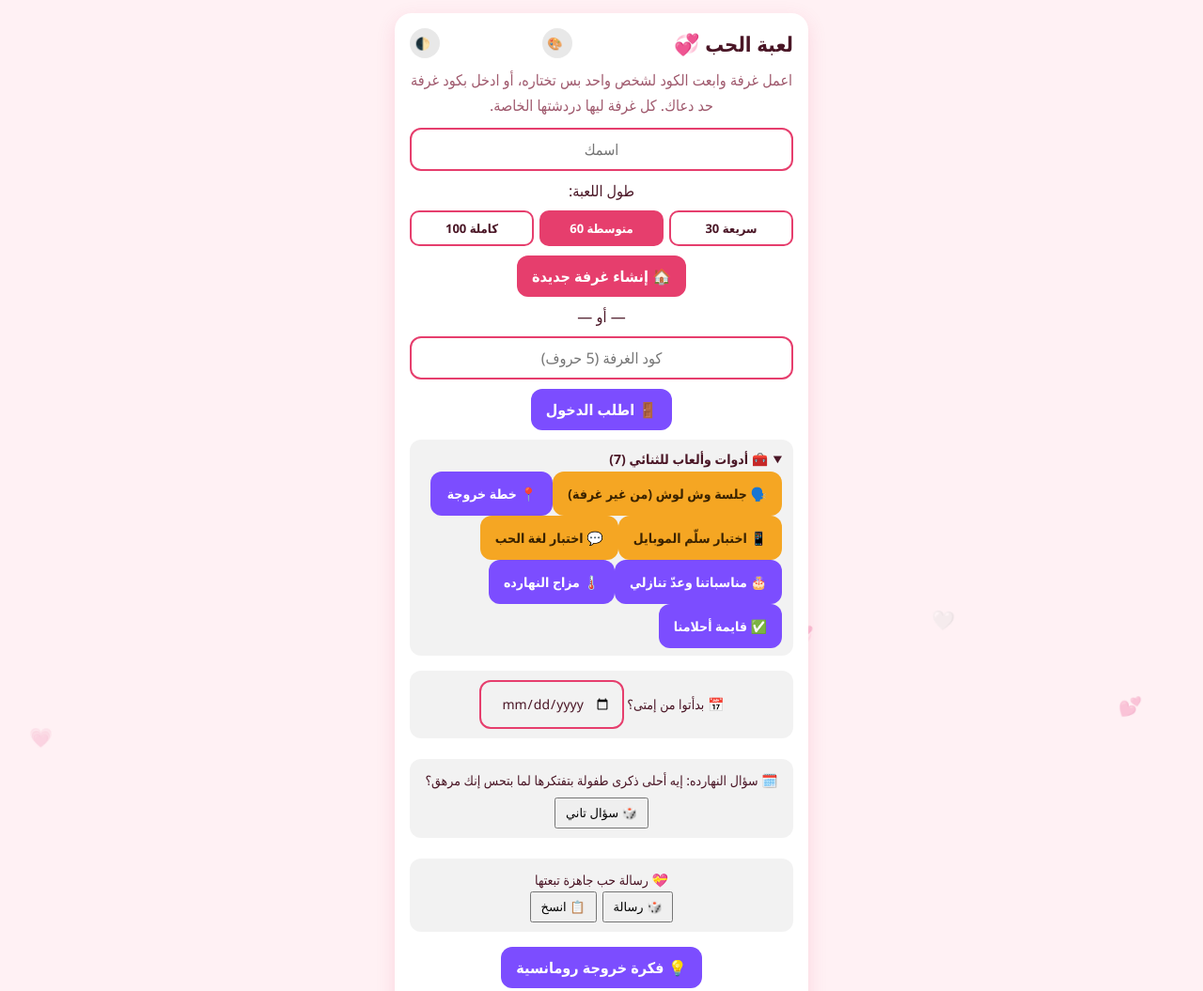
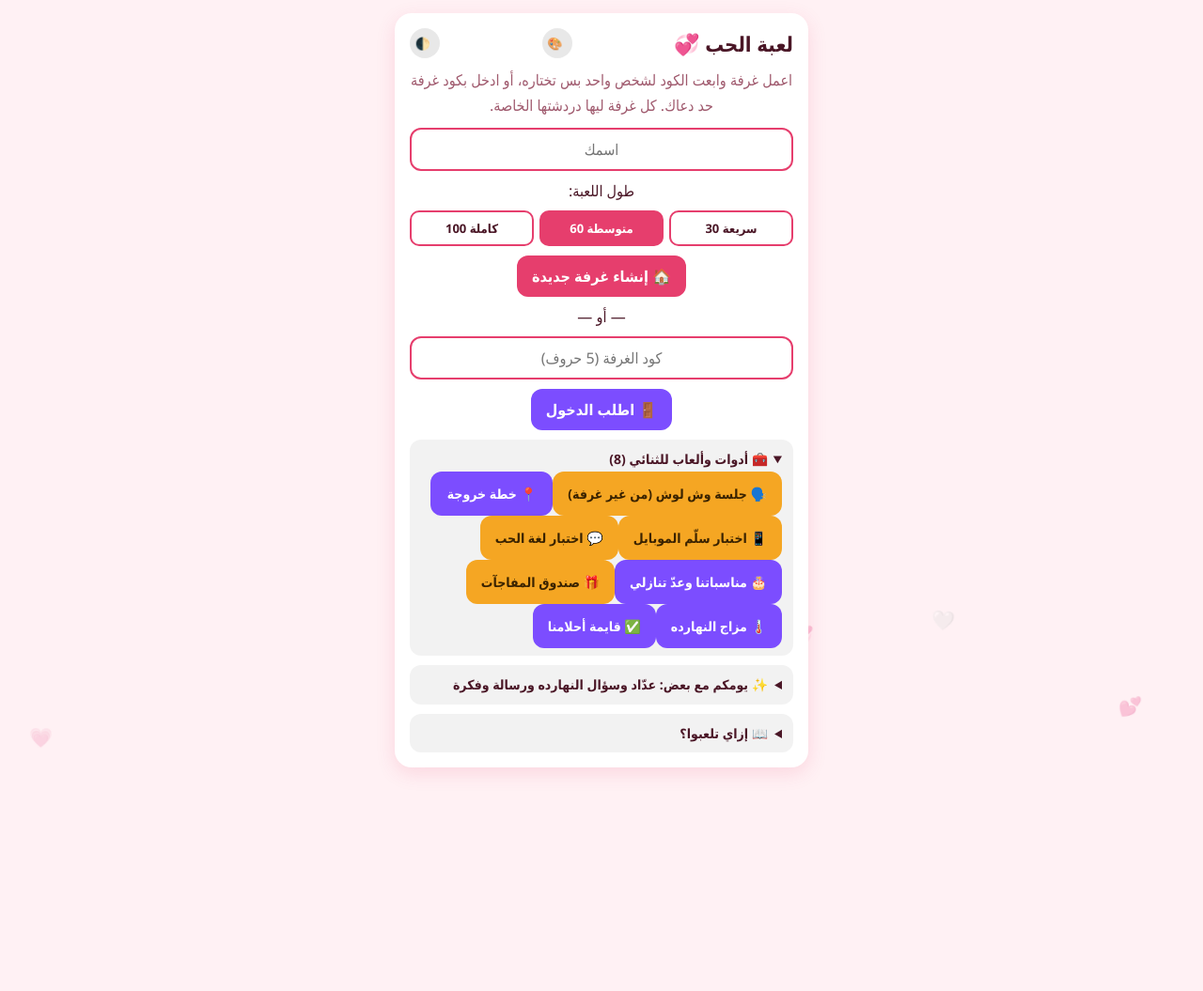
Before and after one commit to mohamedelsayed16399-bit/Love-game, a plain HTML site: page index.html in a window 1280 px wide. Shown: the top 1055 px of the page at 94% size. After the commit the page ends 907 px from the top, so only its background shows below. Drawn offline with Linux system fonts and the light colour scheme.

Commit message:
Update index.html

```diff
--- a/index.html
+++ b/index.html
@@ -372,6 +372,16 @@ function renderMood(m){head(m);const h=document.createElement("h2");h.textConten
  const vals=days.filter(d=>L[d]!==undefined).map(d=>L[d]);
  if(vals.length){const avg=vals.reduce((a,x)=>a+(4-x),0)/vals.length;const cnt={};vals.forEach(x=>cnt[x]=(cnt[x]||0)+1);const top=+Object.entries(cnt).sort((a,b)=>b[1]-a[1])[0][0];dv(m,"fav","📊 سجلت "+vals.length+" يوم · الأكتر: "+MOODS[top][0]+" "+MOODS[top][1]+" · المتوسط "+Math.round(avg/4*100)+"% سعادة")}
  mk(m,"رجوع","alt",()=>{view="home";render()})}
+
+const BOXI=[["قول لشريكك ٣ حاجات بتحبها فيه دلوقتي", 0], ["حضن ٢٠ ثانية من غير كلام", 20], ["اتكلموا دقيقة كاملة بس بالإشارات", 60], ["كل واحد يقول أحلى ذكرى معاك في ٣٠ ثانية", 30], ["ارقصوا على أغنية بتحبوها لحد ما تخلص", 0], ["بص في عين شريكك ٣٠ ثانية من غير ضحك", 30], ["اعمل تدليك كتف لشريكك دقيقتين", 120], ["احكي موقف محرج عدّى عليك وخلّي شريكك يحكم", 0], ["قول لشريكك حاجة بتشكره عليها من الأسبوع ده", 0], ["اتبادلوا موبايلاتكم وكل واحد يكتب رسالة حب في تليفون التاني", 0], ["كل واحد يرسم التاني في ٦٠ ثانية", 60], ["اتخيلوا بيتكم بعد ٥ سنين وصفوه لبعض", 0], ["اختاروا أغنية تمثلكم وشغلوها", 0], ["قول للشريك اسم حيوان بيفكرك بيه وليه", 0], ["اعمل لشريكك مشروب أو سناك وقدمه بشياكة", 0], ["غنّي لشريكك مقطع من أغنية", 0], ["اكتبوا ٣ أهداف تحققوها سوا السنة دي", 0], ["كل واحد يقول حاجة اتعلمها من التاني", 0], ["امسك إيد شريكك وقول أمنية بصوت واطي", 0], ["اتفقوا على ميعاد خروجة الأسبوع الجاي دلوقتي", 0], ["اعملوا سيلفي بوشوش مضحكة", 0], ["كل واحد يقول مكان نفسه يوديه التاني", 0], ["اتناقشوا: لو معانا إجازة أسبوع، هنعمل إيه؟", 0], ["قول لشريكك أول انطباع خدته عنه", 0], ["اتحدوا: مين يضحك التاني الأول في ٦٠ ثانية", 60], ["احكوا لبعض حلم حلمتوه الأسبوع ده", 0], ["ادّي شريكك مجاملة مش اتقالت قبل كده", 0], ["كل واحد يقول ٣ حاجات بيمتن لها النهارده", 0], ["اتصلوا بحد بتحبوه سوا وقولوله شكراً", 0], ["غمّضوا عينكم وكل واحد يوصف التاني من الذاكرة", 0]];
+let boxLast=-1,boxT=null;
+function renderBox(m){head(m);const h=document.createElement("h2");h.textContent="🎁 صندوق المفاجآت";m.appendChild(h);tp(m,"دوسوا على الصندوق وهيطلعلكم حاجة تعملوها سوا دلوقتي. فيه عدّاد لو المهمة ليها وقت.");
+ const big=dv(m,"big","🎁");big.style.cursor="pointer";const c=dv(m,"dd","");c.style.cssText+=";font-size:18px;min-height:90px;display:flex;align-items:center;justify-content:center";c.textContent="دوس على الصندوق 👆";const tm=dv(m,"dd","");tm.style.cssText+=";font-size:28px;display:none";
+ const bt=mk(m,"⏱️ ابدأ العدّاد","alt",()=>{});bt.style.display="none";let cur=null;
+ const draw=()=>{clearInterval(boxT);tm.style.display="none";let n;do{n=Math.floor(Math.random()*BOXI.length)}while(n===boxLast&&BOXI.length>1);boxLast=n;cur=BOXI[n];c.textContent="✨ "+cur[0];big.textContent="🎉";setTimeout(()=>big.textContent="🎁",600);if(cur[1]){bt.style.display="";bt.textContent="⏱️ ابدأ العدّاد ("+cur[1]+" ث)"}else bt.style.display="none";try{navigator.vibrate&&navigator.vibrate(40)}catch(e){}};
+ big.onclick=draw;
+ bt.onclick=()=>{clearInterval(boxT);let t=cur[1];tm.style.display="block";tm.textContent="⏱️ "+t;boxT=setInterval(()=>{t--;tm.textContent=t>0?"⏱️ "+t:"🎉 خلص!";if(t<=0){clearInterval(boxT);try{navigator.vibrate&&navigator.vibrate([100,50,100])}catch(e){}}},1000)};
+ mk(m,"🎲 مفاجأة تانية","",draw);mk(m,"رجوع","alt",()=>{clearInterval(boxT);view="home";render()})}
 function renderHome(m){
  head(m);
  tp(m,"اعمل غرفة وابعت الكود لشخص واحد بس تختاره، أو ادخل بكود غرفة حد دعاك. كل غرفة ليها دردشتها الخاصة.");
@@ -384,19 +394,21 @@ function renderHome(m){
  const ci=document.createElement("input");ci.id="jc";ci.placeholder="كود الغرفة (5 حروف)";ci.maxLength=5;ci.style.direction="ltr";ci.style.textTransform="uppercase";m.appendChild(ci);
  const q=new URLSearchParams(location.search).get("r");if(q&&!ci.value)ci.value=q.toUpperCase();
  mk(m,"🚪 اطلب الدخول","alt",()=>askJoin($("jc").value));
- const TB=document.createElement("details");TB.open=true;const TS=document.createElement("summary");TS.textContent="🧰 أدوات وألعاب للثنائي (7)";TB.appendChild(TS);m.appendChild(TB);
+ const TB=document.createElement("details");TB.open=true;const TS=document.createElement("summary");TS.textContent="🧰 أدوات وألعاب للثنائي (8)";TB.appendChild(TS);m.appendChild(TB);
  mk(TB,"🗣️ جلسة وش لوش (من غير غرفة)","gold",()=>{view="talk";render()});
  mk(TB,"📍 خطة خروجة","alt",()=>{view="plan";render()});
  mk(TB,"📱 اختبار سلّم الموبايل","gold",()=>{PA=null;view="pass";render()});
  mk(TB,"💬 اختبار لغة الحب","gold",()=>{LG=null;view="lang";render()});
  mk(TB,"🎂 مناسباتنا وعدّ تنازلي","alt",()=>{view="events";render()});
+ mk(TB,"🎁 صندوق المفاجآت","gold",()=>{view="box";render()});
  mk(TB,"🌡️ مزاج النهارده","alt",()=>{view="mood";render()});
  mk(TB,"✅ قايمة أحلامنا","alt",()=>{view="bucket";render()});
  {const hh=hist();if(hh.length)mk(m,"📔 ألبومنا ("+hh.length+" لعبة)","gold",()=>{view="album";render()})}
- {const dq=dv(m,"dd","");const dd=ls.get("lg_anniv");const paintA=()=>{const v=ls.get("lg_anniv");dq.innerHTML="";if(v){const n=Math.floor((Date.now()-new Date(v+"T00:00:00").getTime())/864e5);const b=document.createElement("b");b.textContent=n>=0?n:0;dq.appendChild(b);dq.appendChild(document.createTextNode(" يوم مع بعض 💞 "));{const MI=[30,50,100,150,200,300,365,500,730,1000,1095,1461,1826,2555,3650];const nx=MI.find(x=>x>n);if(nx){const prev=[0].concat(MI).filter(x=>x<=n).pop();const pr=document.createElement("div");pr.style.cssText="font-size:12px;opacity:.8;margin-top:4px";pr.textContent="🎉 الاحتفال الجاي: يوم "+nx+" (باقي "+(nx-n)+" يوم)";dq.appendChild(pr);const bb=document.createElement("div");bb.style.cssText="height:6px;border-radius:4px;background:rgba(127,127,127,.2);margin:4px 0;overflow:hidden";const fi=document.createElement("div");fi.style.cssText="height:100%;background:linear-gradient(90deg,#e63e6d,#ff8fab);width:"+Math.max(3,Math.min(100,Math.round((n-prev)/(nx-prev)*100)))+"%";bb.appendChild(fi);dq.appendChild(bb)}else{dq.appendChild(document.createTextNode("👑"))}}const x=document.createElement("button");x.className="util";x.textContent="تغيير";x.onclick=()=>{ls.set("lg_anniv","");paintA()};dq.appendChild(x)}else{dq.appendChild(document.createTextNode("📅 بدأتوا من إمتى؟ "));const di=document.createElement("input");di.type="date";di.style.width="auto";di.onchange=()=>{if(di.value){ls.set("lg_anniv",di.value);paintA()}};dq.appendChild(di)}};paintA()}
- {const ALLQ=[].concat(OQ,RQ).filter(t=>!/^قول لـ|^احكي لـ/.test(t)&&(t.match(/\{o\}/g)||[]).length<=1&&(!/\{o\}/.test(t)||/يا \{o\}/.test(t)));const day=Math.floor(Date.now()/864e5);const clean=t=>t.replace(/\s*يا \{o\}/g,"").replace(/\{o\}/g,"حبيبي");const w=dv(m,"dd","");const dl=document.createElement("div");dl.textContent="🗓️ سؤال النهارده: "+clean(ALLQ[(day*7)%ALLQ.length]);w.appendChild(dl);const rb=document.createElement("button");rb.className="util";rb.textContent="🎲 سؤال تاني";rb.style.marginTop="6px";rb.onclick=()=>{dl.textContent="🎲 "+clean(ALLQ[Math.floor(Math.random()*ALLQ.length)])};w.appendChild(rb)}
- {const lm=dv(m,"dd","");const MS=["وحشتني حتى وإحنا في نفس الأوضة 🤍", "كل يوم معاك أحلى من اللي قبله 💞", "أنا محظوظ/ة إنك في حياتي 🌹", "ضحكتك بتصلّح يومي كله ☀️", "مهما كان اليوم تقيل، بتفكر فيك فبيخف 🫶", "بحبك أكتر من إمبارح وأقل من بكرة ❤️", "أمان قلبي هو إنك جنبي 🏡", "شكراً إنك بتفهمني حتى من غير كلام 💫", "أنت أحلى صدفة حصلت لي 🍀", "هفضل أختارك كل يوم من جديد 💍"];const t=document.createElement("div");t.textContent="💝 رسالة حب جاهزة تبعتها";lm.appendChild(t);const b1=document.createElement("button");b1.className="util";b1.textContent="🎲 رسالة";b1.onclick=()=>{t.textContent=MS[Math.floor(Math.random()*MS.length)]};const b2=document.createElement("button");b2.className="util";b2.textContent="📋 انسخ";b2.style.marginInlineStart="6px";b2.onclick=()=>{try{navigator.clipboard.writeText(t.textContent).then(()=>{b2.textContent="✅ اتنسخت"},()=>{b2.textContent="مش قادر أنسخ"})}catch(e){b2.textContent="مش قادر أنسخ"}};lm.appendChild(b1);lm.appendChild(b2)}
- {const di=dv(m,"fav","");di.style.display="none";mk(m,"💡 فكرة خروجة رومانسية","alt",()=>{di.style.display="block";let n;do{n=Math.floor(Math.random()*DATEIDEAS.length)}while(n===window.__di&&DATEIDEAS.length>1);window.__di=n;di.textContent="💡 "+DATEIDEAS[n]})}
+ const DB=document.createElement("details");const DS=document.createElement("summary");DS.textContent="✨ يومكم مع بعض: عدّاد وسؤال النهارده ورسالة وفكرة";DB.appendChild(DS);m.appendChild(DB);
+ {const dq=dv(DB,"dd","");const dd=ls.get("lg_anniv");const paintA=()=>{const v=ls.get("lg_anniv");dq.innerHTML="";if(v){const n=Math.floor((Date.now()-new Date(v+"T00:00:00").getTime())/864e5);const b=document.createElement("b");b.textContent=n>=0?n:0;dq.appendChild(b);dq.appendChild(document.createTextNode(" يوم مع بعض 💞 "));{const MI=[30,50,100,150,200,300,365,500,730,1000,1095,1461,1826,2555,3650];const nx=MI.find(x=>x>n);if(nx){const prev=[0].concat(MI).filter(x=>x<=n).pop();const pr=document.createElement("div");pr.style.cssText="font-size:12px;opacity:.8;margin-top:4px";pr.textContent="🎉 الاحتفال الجاي: يوم "+nx+" (باقي "+(nx-n)+" يوم)";dq.appendChild(pr);const bb=document.createElement("div");bb.style.cssText="height:6px;border-radius:4px;background:rgba(127,127,127,.2);margin:4px 0;overflow:hidden";const fi=document.createElement("div");fi.style.cssText="height:100%;background:linear-gradient(90deg,#e63e6d,#ff8fab);width:"+Math.max(3,Math.min(100,Math.round((n-prev)/(nx-prev)*100)))+"%";bb.appendChild(fi);dq.appendChild(bb)}else{dq.appendChild(document.createTextNode("👑"))}}const x=document.createElement("button");x.className="util";x.textContent="تغيير";x.onclick=()=>{ls.set("lg_anniv","");paintA()};dq.appendChild(x)}else{dq.appendChild(document.createTextNode("📅 بدأتوا من إمتى؟ "));const di=document.createElement("input");di.type="date";di.style.width="auto";di.onchange=()=>{if(di.value){ls.set("lg_anniv",di.value);paintA()}};dq.appendChild(di)}};paintA()}
+ {const ALLQ=[].concat(OQ,RQ).filter(t=>!/^قول لـ|^احكي لـ/.test(t)&&(t.match(/\{o\}/g)||[]).length<=1&&(!/\{o\}/.test(t)||/يا \{o\}/.test(t)));const day=Math.floor(Date.now()/864e5);const clean=t=>t.replace(/\s*يا \{o\}/g,"").replace(/\{o\}/g,"حبيبي");const w=dv(DB,"dd","");const dl=document.createElement("div");dl.textContent="🗓️ سؤال النهارده: "+clean(ALLQ[(day*7)%ALLQ.length]);w.appendChild(dl);const rb=document.createElement("button");rb.className="util";rb.textContent="🎲 سؤال تاني";rb.style.marginTop="6px";rb.onclick=()=>{dl.textContent="🎲 "+clean(ALLQ[Math.floor(Math.random()*ALLQ.length)])};w.appendChild(rb)}
+ {const lm=dv(DB,"dd","");const MS=["وحشتني حتى وإحنا في نفس الأوضة 🤍", "كل يوم معاك أحلى من اللي قبله 💞", "أنا محظوظ/ة إنك في حياتي 🌹", "ضحكتك بتصلّح يومي كله ☀️", "مهما كان اليوم تقيل، بتفكر فيك فبيخف 🫶", "بحبك أكتر من إمبارح وأقل من بكرة ❤️", "أمان قلبي هو إنك جنبي 🏡", "شكراً إنك بتفهمني حتى من غير كلام 💫", "أنت أحلى صدفة حصلت لي 🍀", "هفضل أختارك كل يوم من جديد 💍"];const t=document.createElement("div");t.textContent="💝 رسالة حب جاهزة تبعتها";lm.appendChild(t);const b1=document.createElement("button");b1.className="util";b1.textContent="🎲 رسالة";b1.onclick=()=>{t.textContent=MS[Math.floor(Math.random()*MS.length)]};const b2=document.createElement("button");b2.className="util";b2.textContent="📋 انسخ";b2.style.marginInlineStart="6px";b2.onclick=()=>{try{navigator.clipboard.writeText(t.textContent).then(()=>{b2.textContent="✅ اتنسخت"},()=>{b2.textContent="مش قادر أنسخ"})}catch(e){b2.textContent="مش قادر أنسخ"}};lm.appendChild(b1);lm.appendChild(b2)}
+ {const di=dv(DB,"fav","");di.style.display="none";mk(DB,"💡 فكرة خروجة رومانسية","alt",()=>{di.style.display="block";let n;do{n=Math.floor(Math.random()*DATEIDEAS.length)}while(n===window.__di&&DATEIDEAS.length>1);window.__di=n;di.textContent="💡 "+DATEIDEAS[n]})}
  const dt=document.createElement("details");const sm=document.createElement("summary");sm.textContent="📖 إزاي تلعبوا؟";dt.appendChild(sm);
  ["0) 💌 كل 10 جولات فيه رسالة سرية: كل واحد يكتب للتاني وبتتكشف مع بعض.","1) واحد يعمل غرفة ويبعت الكود لشريكه بس، والتاني يطلب الدخول والمضيف يقبل.","2) كل واحد يجاوب عن نفسه الأول، وبعدين بتتناوبوا على التخمين والأسئلة والتحديات.","3) كل 10 جولات تقريباً فيه جولة تزامن 🎯: اختاروا نفس الرقم.","4) كروت ⚡ الدبل بتضاعف نقاطك في دورك، وكروت ⏭ التخطي ليكم الاتنين.","5) في الآخر: تحليل شخصية ونسبة تفاهم وكارت نتيجة تشاركوه."].forEach(t=>{const p=document.createElement("div");p.textContent=t;dt.appendChild(p)});m.appendChild(dt);
  const rs=myRooms();
@@ -408,7 +420,7 @@ function render(){if(!code)$("ov").style.display="none";const a=$("ans"),av=a?a.
  render0();paintPres();const b=$("ans");if(b&&av&&k==lastAnsKey){b.value=av;if(af)b.focus()}lastAnsKey=k}
 function render0(){
  const m=$("main");const keepNm=$("nm")?$("nm").value:null,keepJc=$("jc")?$("jc").value:null;m.innerHTML="";
- if(!code){$("fab").style.display="none";(({album:renderAlbum,talk:renderTalk,plan:renderPlan,bucket:renderBucket,pass:renderPass,lang:renderLang,events:renderEvents,mood:renderMood})[view]||renderHome)(m);if(keepNm!==null&&$("nm"))$("nm").value=keepNm;if(keepJc&&$("jc"))$("jc").value=keepJc;return}
+ if(!code){$("fab").style.display="none";(({album:renderAlbum,talk:renderTalk,plan:renderPlan,bucket:renderBucket,pass:renderPass,lang:renderLang,events:renderEvents,mood:renderMood,box:renderBox})[view]||renderHome)(m);if(keepNm!==null&&$("nm"))$("nm").value=keepNm;if(keepJc&&$("jc"))$("jc").value=keepJc;return}
  head(m);const s=st,i=me();
  if(!s){tp(m,"الغرفة دي مش موجودة أو اتمسحت");mk(m,"رجوع","alt",leave);return}
  $("fab").style.display=i>=0?"block":"none";
```
